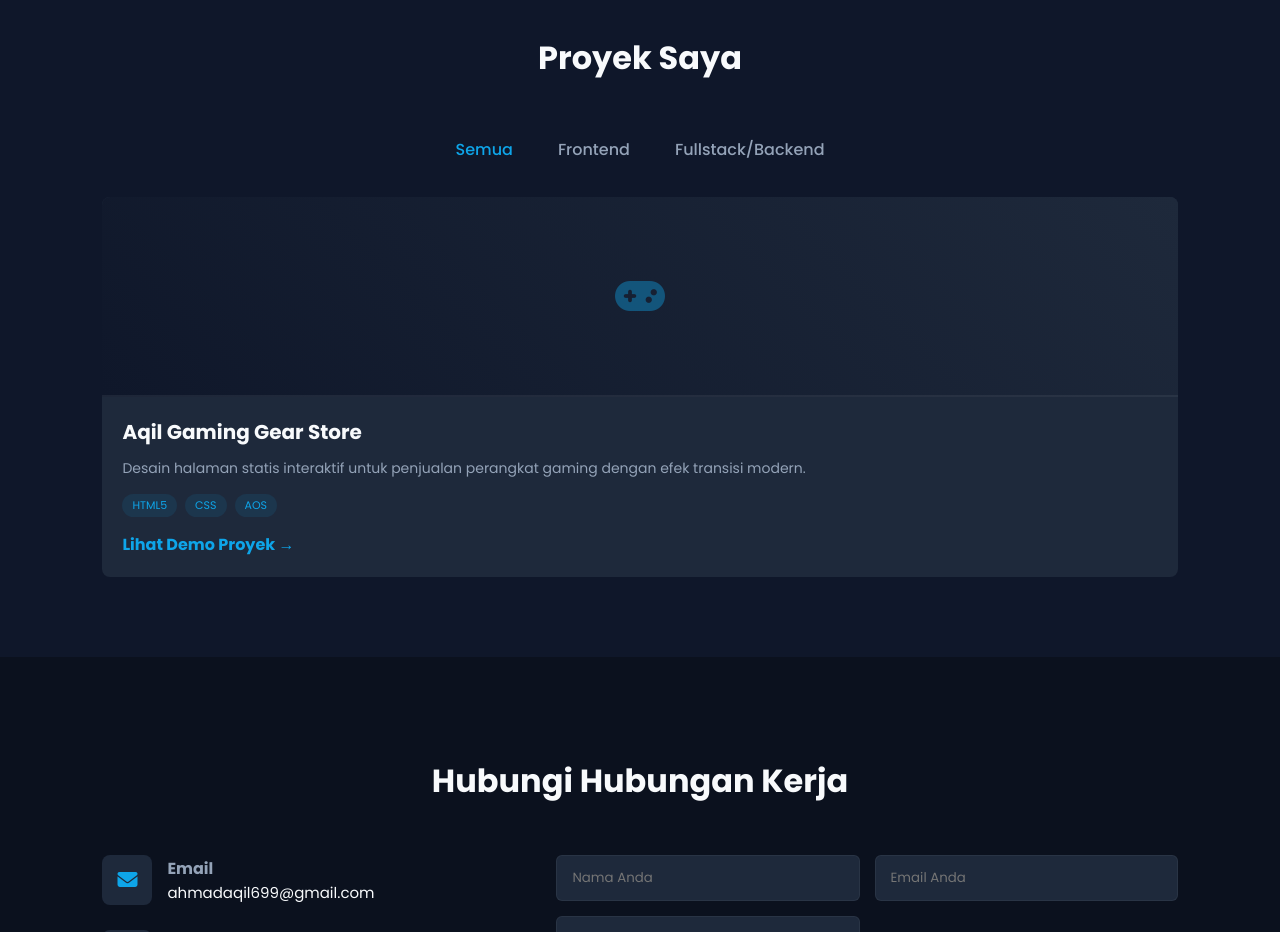
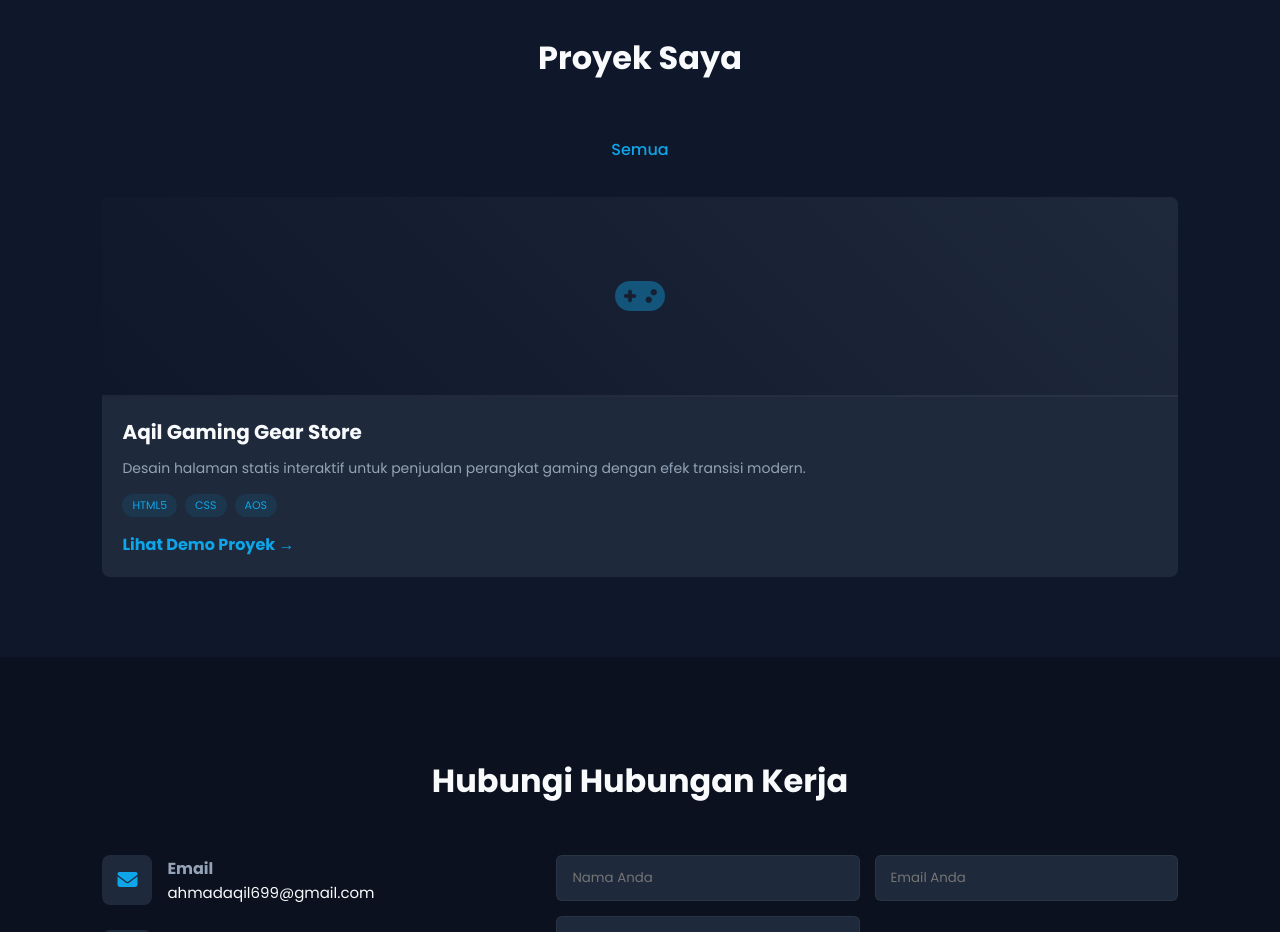
Before and after one commit to ahmadaqil699-blip/Portofolio-ahmadaqil, a plain HTML site: page index.html in a window 1280 px wide. Shown: the part 1880-2812 px from the top of the page. Drawn offline with Linux system fonts and the light colour scheme.

Commit message:
Update index.html

```diff
--- a/index.html
+++ b/index.html
@@ -537,8 +537,6 @@
         <!-- Filter Interaktif (Fitur Pelengkap) -->
         <div class="project-filter">
             <button class="filter-btn active" onclick="filterProject('all')">Semua</button>
-            <button class="filter-btn" onclick="filterProject('frontend')">Frontend</button>
-            <button class="filter-btn" onclick="filterProject('backend')">Fullstack/Backend</button>
         </div>
 
         <div class="portfolio-grid">
```
